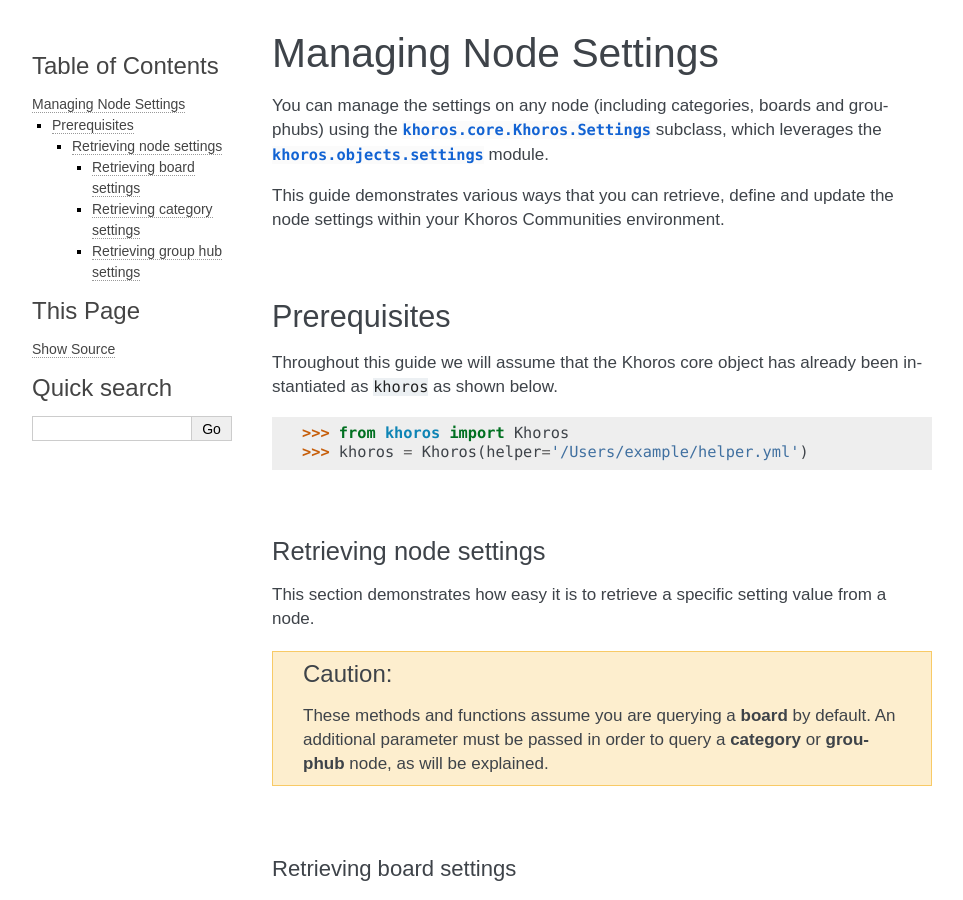
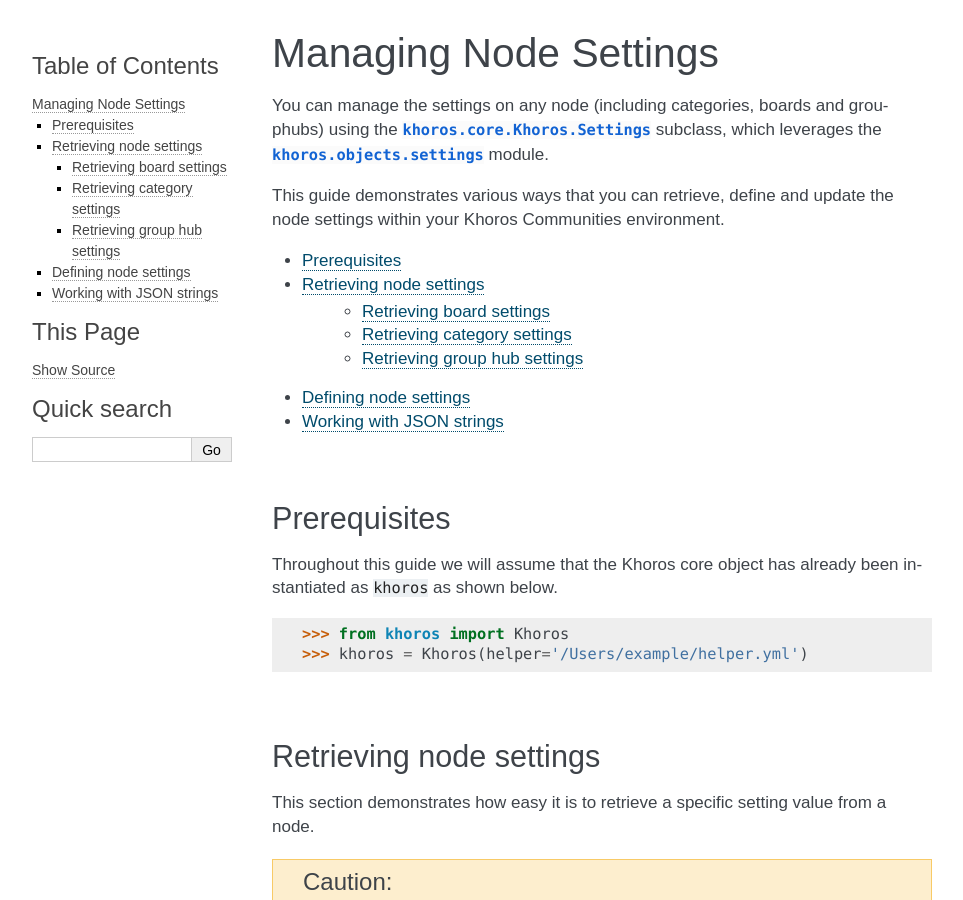
Before and after one commit to jeffshurtliff/khoros, a Sphinx documentation site: the page built from docs/manage-settings.rst, in a window 1280 px wide and 900 px high. Shown: the whole window, without its empty margins (148-1111 px from the left). Built offline with Sphinx 7.4.7, drawn with Linux system fonts in a browser that asks for light colours; some of the changed text lies outside the part shown.

Commit message:
Made further progress on manage-settings.rst for request #49

```diff
--- a/docs/manage-settings.rst
+++ b/docs/manage-settings.rst
@@ -7,6 +7,14 @@
 
 This guide demonstrates various ways that you can retrieve, define and update the
 node settings within your Khoros Communities environment.
+
+* `Prerequisites`_
+* `Retrieving node settings`_
+    * `Retrieving board settings`_
+    * `Retrieving category settings`_
+    * `Retrieving group hub settings`_
+* `Defining node settings`_
+* `Working with JSON strings`_
 
 |
 
@@ -23,8 +31,9 @@
 
 |
 
+************************
 Retrieving node settings
-========================
+************************
 This section demonstrates how easy it is to retrieve a specific setting value from a node.
 
 .. caution::
@@ -35,7 +44,7 @@
 |
 
 Retrieving board settings
--------------------------
+=========================
 A specific setting for a board can be retrieved using the
 :py:class:`khoros.core.Khoros.Settings.get_node_setting` method, which leverages the
 underlying :py:func:`khoros.objects.settings.get_node_setting` function.
@@ -73,7 +82,7 @@
 |
 
 Retrieving category settings
-----------------------------
+============================
 Retrieving a node setting from a category is nearly identical to retrieving board settings, with the
 one caveat that you must explicitly define the node type in the third parameter, as illustrated below.
 
@@ -92,7 +101,7 @@
 |
 
 Retrieving group hub settings
------------------------------
+=============================
 Similar to retrieving category settings, you must explicitly define the node type using the ``grouphub`` value
 to successfully retrieve the value, as demonstrated below.
 
@@ -102,3 +111,21 @@
    'cmmgr123'
    >>> khoros.settings.get_node_setting('custom.primary_moderator', 'api-users-group', 'grouphub')
    'cmmgr123'
+
+|
+
+**********************
+Defining node settings
+**********************
+
+.. todo:: Write this section
+
+|
+
+*************************
+Working with JSON strings
+*************************
+
+.. todo:: Write this section
+
+|
```
